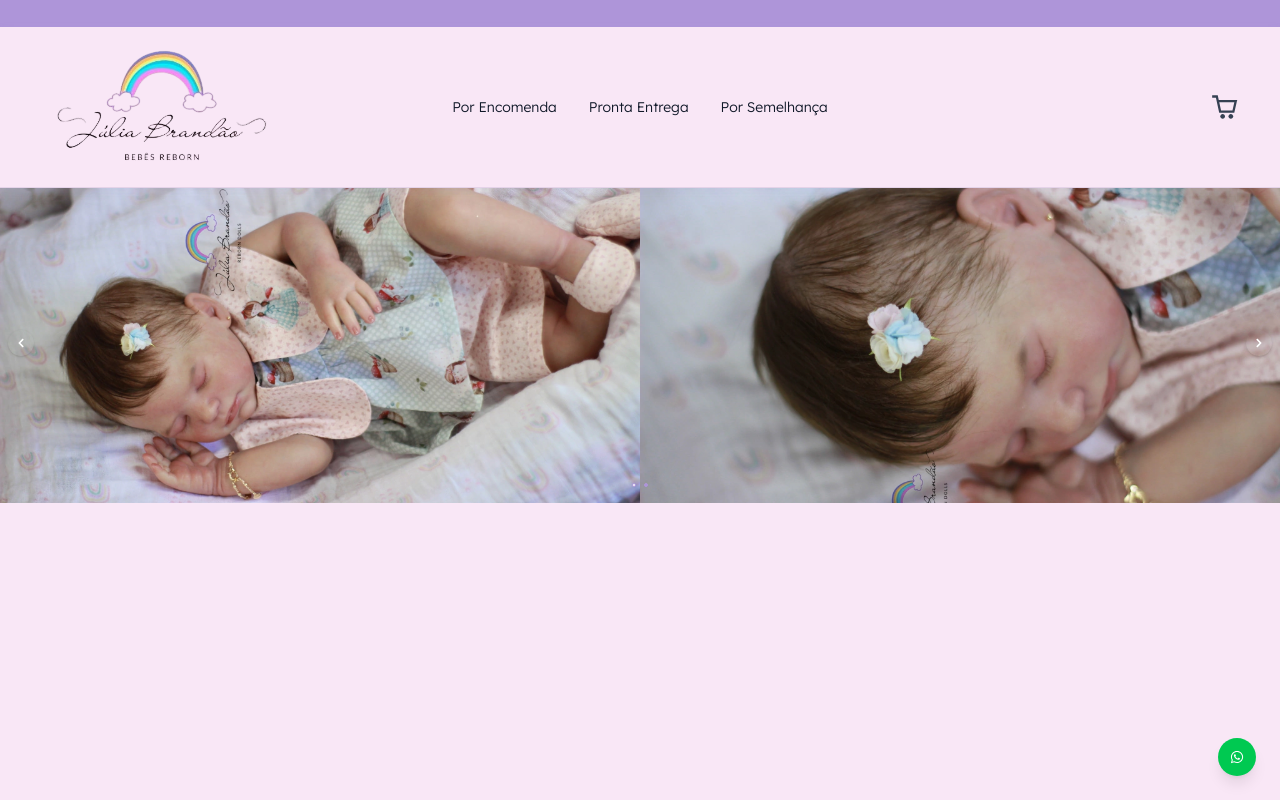
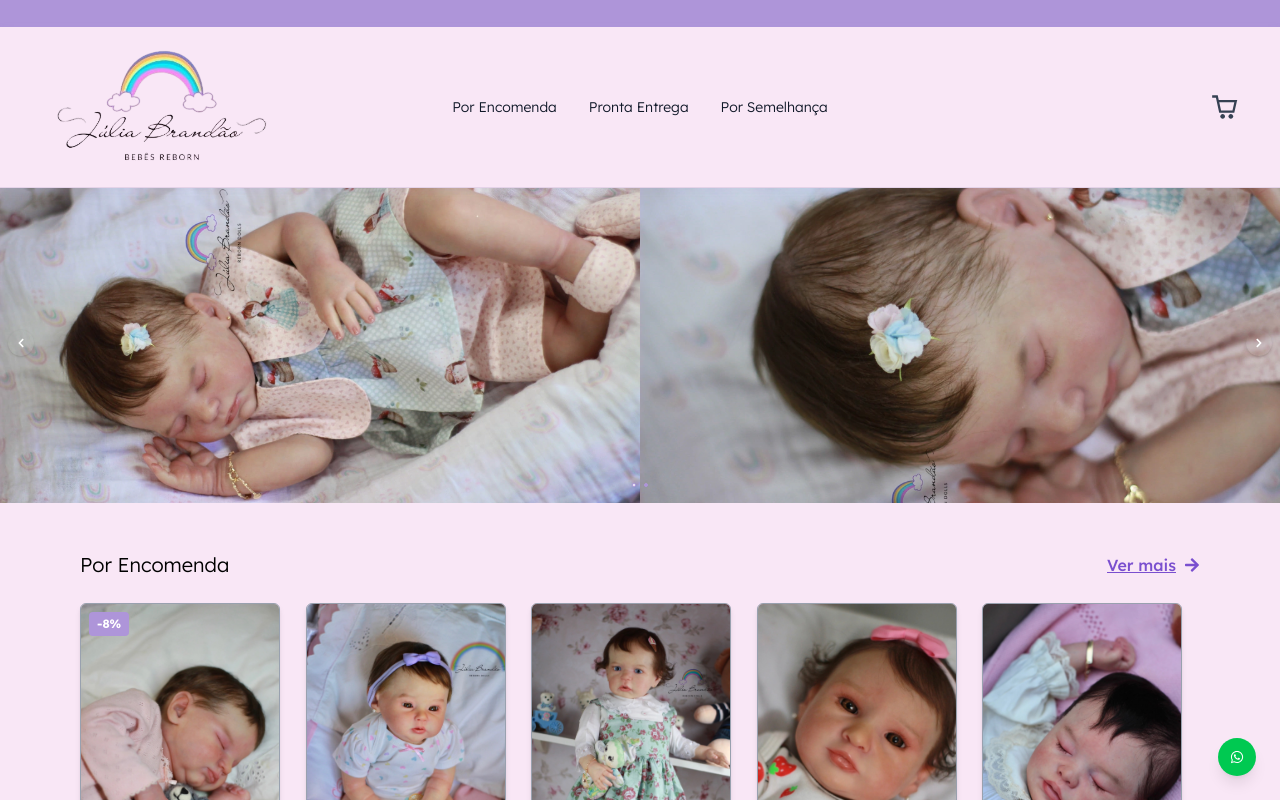
Before and after one commit to brandaorichard/atelie-juliabrandao, a React (Vite) app: page / in a window 1280 px wide. Shown: the top 800 px of the page. Built offline with nearby package versions, Linux system fonts and the light colour scheme.

Commit message:
feat: implement HomePage and Category1Preview components, update routing and add Breadcrumb

```diff
--- a/src/App.jsx
+++ b/src/App.jsx
@@ -1,14 +1,14 @@
 import React from "react";
 import { BrowserRouter, Routes, Route } from "react-router-dom";
 import Header from "./components/Header";
-import Hero from "./components/Hero";
 import SocialMediasSection from "./components/SocialMediasSection";
 import ProductPage from "./components/ProductPage";
 import ScrollToTop from "./components/ScrollToTop";
 import ToastContainer from "./components/ToastContainer";
 import CartDrawer from "./components/CartDrawer";
 
-// Importe as páginas das categorias
+// Importe as páginas
+import HomePage from "./pages/HomePage";
 import Category1Page from "./pages/Category1Page";
 import Category2Page from "./pages/Category2Page";
 import Category3Page from "./pages/Category3Page";
@@ -25,15 +25,7 @@ function App() {
       <ToastContainer onViewCart={() => setCartOpen(true)} />
       <CartDrawer open={cartOpen} onClose={() => setCartOpen(false)} />
       <Routes>
-        <Route
-          path="/"
-          element={
-            <>
-              <Hero />
-              {/* Por enquanto, não exibe preview das categorias aqui */}
-            </>
-          }
-        />
+        <Route path="/" element={<HomePage />} />
         <Route path="/categoria1" element={<Category1Page />} />
         <Route path="/categoria2" element={<Category2Page />} />
         <Route path="/categoria3" element={<Category3Page />} />
--- /dev/null
+++ b/src/components/Category1Preview.jsx
@@ -0,0 +1,141 @@
+import { useNavigate } from "react-router-dom";
+import babies from "../mocks/babiesMock";
+import RebornCard from "../components/RebornCard";
+import { FaArrowRight, FaArrowLeft } from "react-icons/fa";
+import { IoIosArrowForward, IoIosArrowBack } from "react-icons/io";
+import { motion, AnimatePresence } from "framer-motion";
+import { useState, useEffect } from "react";
+
+export default function Category1Preview() {
+  const navigate = useNavigate();
+  const previewBabies = babies.slice(0, 8); // pelo menos 6 cards para o mobile
+  const [mobileIndex, setMobileIndex] = useState(0);
+
+  // Detecta mobile
+  const isMobile = typeof window !== "undefined" && window.innerWidth < 768;
+
+  useEffect(() => {
+    if (!isMobile) return;
+
+    const interval = setInterval(() => {
+      setMobileIndex(
+        (prev) => (prev + 1 < previewBabies.length - 1 ? prev + 1 : 0) // volta ao início
+      );
+    }, 3000);
+
+    return () => clearInterval(interval);
+  }, [isMobile, previewBabies.length]);
+
+  // Animação Framer Motion para mobile
+  const handleMobileClick = () => {
+    if (isMobile) {
+      document
+        .getElementById("ver-mais-link")
+        .animate(
+          [
+            { transform: "scale(1)" },
+            { transform: "scale(0.95)" },
+            { transform: "scale(1)" },
+          ],
+          { duration: 200 }
+        );
+      setTimeout(() => navigate("/categoria1"), 200);
+    } else {
+      navigate("/categoria1");
+    }
+  };
+
+  // Navegação mobile
+  const handlePrev = () => {
+    setMobileIndex((prev) => Math.max(prev - 1, 0));
+  };
+  const handleNext = () => {
+    setMobileIndex((prev) => Math.min(prev + 1, previewBabies.length - 2));
+  };
+
+  return (
+    <div className="max-w-6xl mx-auto px-4 py-8 mt-4">
+      <div className="flex items-center justify-between mb-6">
+        <h2 className="text-xl font-light text-black">Por Encomenda</h2>
+        <motion.button
+          id="ver-mais-link"
+          whileTap={isMobile ? { scale: 0.95 } : {}}
+          onClick={handleMobileClick}
+          className="flex items-center gap-1 text-[#7a4fcf] text-sm md:text-base font-medium cursor-pointer underline hover:text-[#ae95d9] transition-colors focus:outline-none"
+          style={{ WebkitTapHighlightColor: "transparent" }}
+        >
+          Ver mais <FaArrowRight className="ml-1" />
+        </motion.button>
+      </div>
+
+      {/* MOBILE: Carousel fake */}
+      <div className="block md:hidden relative">
+        <div className="flex items-center justify-between">
+          {/* Seta esquerda */}
+          <button
+            onClick={handlePrev}
+            disabled={mobileIndex === 0}
+            className="p-2 rounded-full !bg-transparent text-[#7a4fcf] shadow-none"
+            style={{ zIndex: 10, background: "transparent" }}
+          >
+            <IoIosArrowBack size={26} />
+          </button>
+          <div
+            className="flex-1 flex justify-center overflow-hidden gap-4"
+            style={{ minHeight: 380, maxWidth: 380 }}
+          >
+            {Array.from({ length: 2 }).map((_, i) => {
+              const baby = previewBabies[mobileIndex + i];
+              if (!baby) return null;
+              return (
+                <AnimatePresence key={baby.id} mode="wait">
+                  <motion.div
+                    key={baby.id}
+                    initial={{ x: 80, opacity: 0 }}
+                    animate={{ x: 0, opacity: 1 }}
+                    exit={{ x: -80, opacity: 0 }}
+                    transition={{
+                      type: "spring",
+                      stiffness: 300,
+                      damping: 30,
+                      duration: 0.4,
+                    }}
+                    className="w-[160px]"
+                  >
+                    <RebornCard
+                      baby={baby}
+                      onClick={() => navigate(`/produto/${baby.id}`)}
+                      mini
+                    />
+                  </motion.div>
+                </AnimatePresence>
+              );
+            })}
+          </div>
+          {/* Seta direita */}
+          <button
+            onClick={handlePrev}
+            disabled={mobileIndex === 0}
+            className="p-2 rounded-full !bg-transparent text-[#7a4fcf] shadow-none"
+            style={{ zIndex: 10, background: "transparent" }}
+          >
+            <IoIosArrowForward size={26} />
+          </button>
+        </div>
+      </div>
+
+      {/* DESKTOP: Grid */}
+      <div className="hidden md:grid grid-cols-2 gap-4 md:gap-2 sm:grid-cols-3 md:grid-cols-4 lg:grid-cols-5">
+        {previewBabies.slice(0, 5).map((baby) => (
+          <div key={baby.id} className="w-[220px]">
+            <RebornCard
+              baby={baby}
+              onClick={() => navigate(`/produto/${baby.id}`)}
+              mini
+            />
+          </div>
+        ))}
+      </div>
+    </div>
+  );
+}
--- a/src/components/CategoryCardsSection.jsx
+++ b/src/components/CategoryCardsSection.jsx
@@ -3,6 +3,7 @@ import { FaFilter, FaSortAmountDown } from "react-icons/fa";
 import FilterDrawer from "./FilterDrawer";
 import SortDrawer from "./SortDrawer";
 import RebornCard from "./RebornCard";
+import Breadcrumb from "./Breadcrumb";
 
 function parseBRL(str) {
   if (!str) return null;
@@ -69,8 +70,9 @@ export default function CategoryCardsSection({
   }
 
   return (
-    <div className="max-w-6xl mx-auto px-4 py-8">
-      <h1 className="text-2xl font-light text-[#616161] mb-6 mt-6">{title}</h1>
+    <div className="max-w-6xl mx-auto px-4 py-8 mt-4">
+      <Breadcrumb />
+      <h1 className="text-2xl font-light text-black mb-6 mt-6">{title}</h1>
       {/* Filtro e Ordenar */}
       {(showFilter || showSort) && (
         <div className="flex items-center gap-2 mb-4">
--- a/src/mocks/babiesMock.js
+++ b/src/mocks/babiesMock.js
@@ -74,7 +74,7 @@ const babies = [
     name: "Bebê Reborn Kit Quinlynn",
     price: 2199.99,
     discount: "-8%",
-    oldPrice: 2399.99,
+    // oldPrice: 2399.99,
     installment: "4x de R$550,00 sem juros",
     img: imgBaby1,
     images: [imgBaby1, imgBaby2, imgBaby3, imgBaby4],
--- /dev/null
+++ b/src/pages/HomePage.jsx
@@ -0,0 +1,11 @@
+import Hero from "../components/Hero";
+import Category1Preview from "../components/Category1Preview";
+
+export default function HomePage() {
+  return (
+    <div>
+      <Hero />
+      <Category1Preview />
+    </div>
+  );
+}
```
